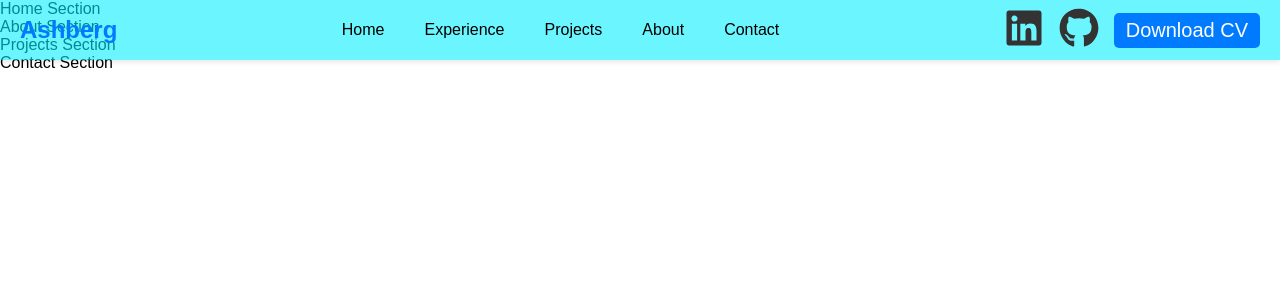
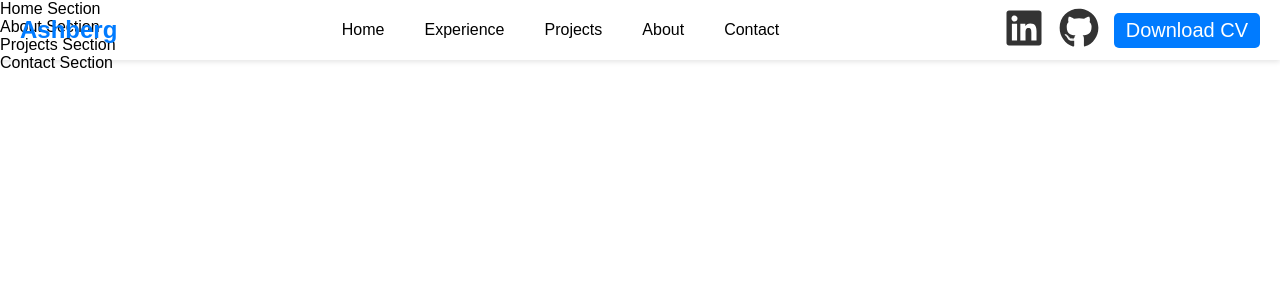
Before and after one commit to pathakanish41/Portfolio, a React (Vite) app: page / in a window 1280 px wide. Shown: the top 300 px of the page. Built offline with nearby package versions, Linux system fonts and the light colour scheme.

Commit message:
transparent navbar

```diff
--- a/src/styles/Navbar.css
+++ b/src/styles/Navbar.css
@@ -4,7 +4,7 @@
   left: 0;
   width: 100%;
   height: 60px;
-  background-color: #00eeff94;
+  background-color: transparent;
   display: flex;
   align-items: center;
   justify-content: space-between; /* logo left, links center, buttons right */
```
